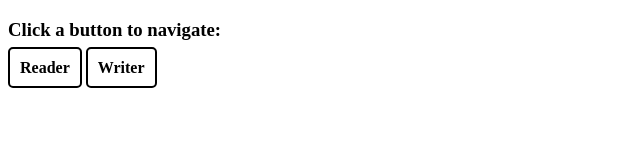
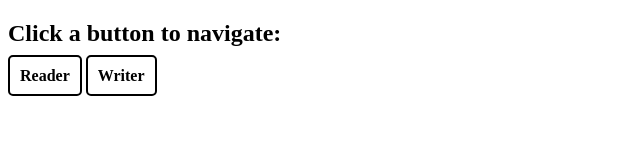
Before and after one commit to XGurmanX/Comp-4537-Labs, a plain HTML site: page Labs/Lab 1/index.html in a window 1280 px wide. Shown: the whole page, without its empty margins (0-640 px from the left). Drawn offline with Linux system fonts and the light colour scheme.

Commit message:
H2 better

```diff
--- a/Labs/Lab 1/index.html
+++ b/Labs/Lab 1/index.html
@@ -7,7 +7,7 @@
     <link rel="stylesheet" href="css/style.css">
 </head>
 <body>
-    <h3>Click a button to navigate:</h3>
+    <h2>Click a button to navigate:</h2>
     <div>
         <a href="reader.html" id="readerBtn">Reader</a>
         <a href="writer.html" id="writerBtn">Writer</a>
```
